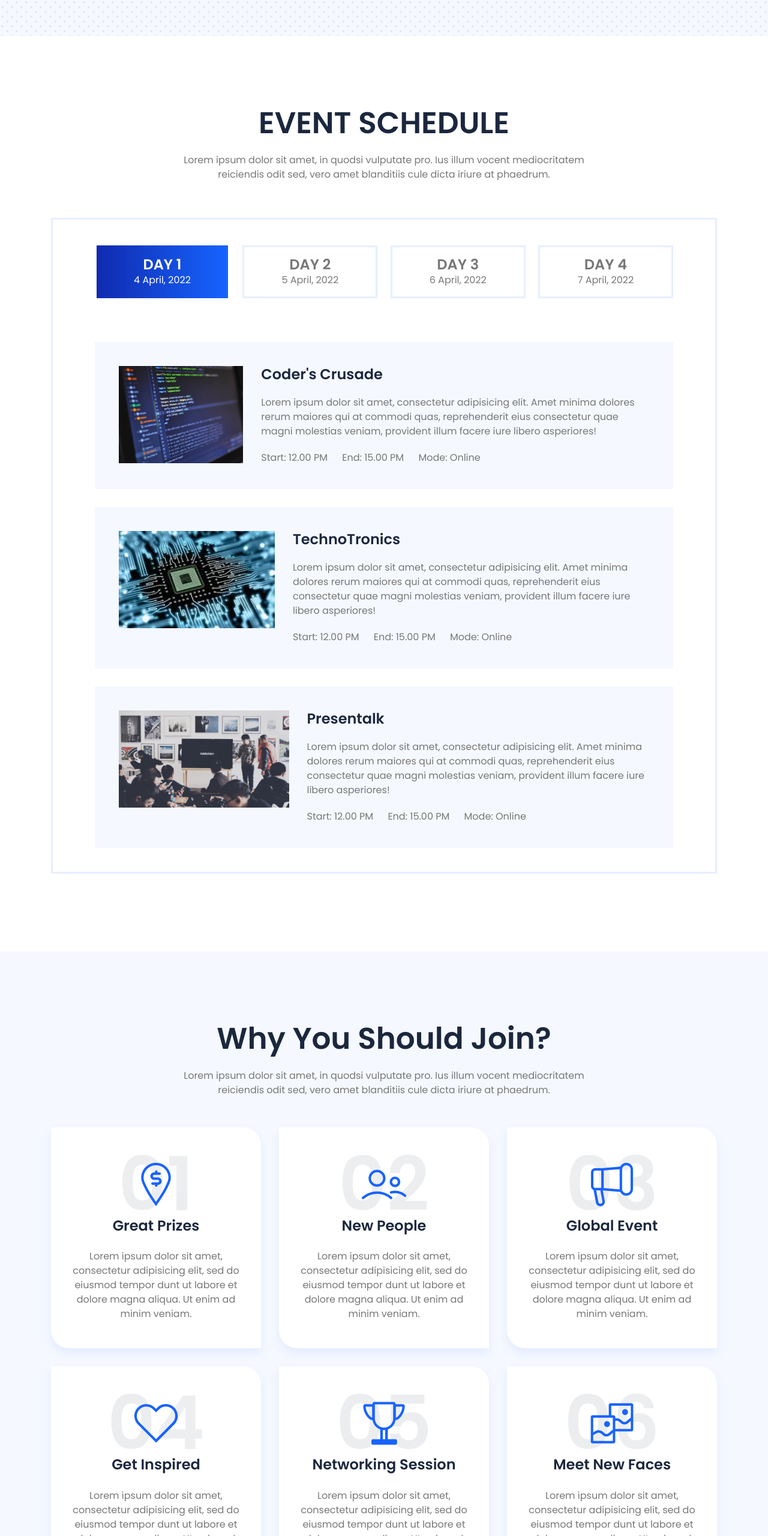
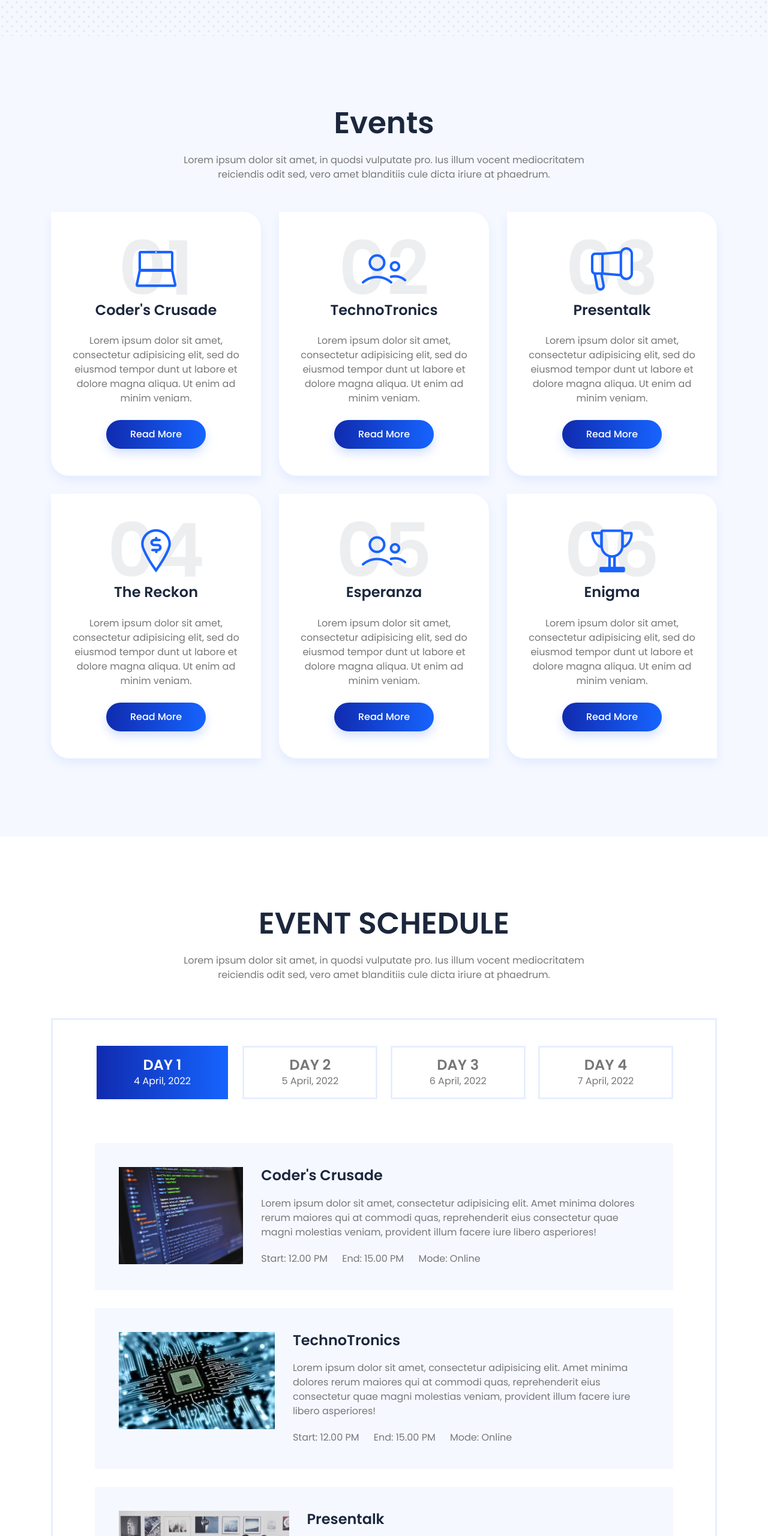
Before and after one commit to sudesh7447/elesafinal, a plain HTML site: page index.html in a window 1280 px wide. Shown: the part 1824-4384 px from the top of the page at 60% size. Drawn offline with Linux system fonts and the light colour scheme; files whose address does not match are found by name.

Commit message:
frontend

```diff
--- a/index.html
+++ b/index.html
@@ -105,7 +105,7 @@
                             </div>
 
                             <div class="navbar-btn d-none d-sm-inline-block">
-                                <a class="main-btn" href="#">Register now</a>
+                                <a class="main-btn page-scroll" href="#">Register now</a>
                             </div>
                         </nav> <!-- navbar -->
                     </div>
@@ -124,8 +124,8 @@
                             <h3 class="sub-title"">4 April, 2022 </h3>
 
                             <ul class="header-btn">
-                                <li><a class="main-btn main-btn-2" href="#">Register Now</a></li>
-                                <li><a class="main-btn" href="#">Learn More</a></li>
+                                <li><a class="main-btn main-btn-2 page-scroll" href="#">Register Now</a></li>
+                                <li><a class="main-btn page-scroll" href="#about">Learn More</a></li>
                             </ul>
                         </div>  <!-- header content -->
                     </div>
@@ -224,7 +224,101 @@
     </section>
 
     <!--====== COUNTER PART ENDS ======-->
+   <!--====== FEATURES PART START ======-->
 
+   <section id="features" class="features-area pt-115 pb-130 gray-bg">
+    <div class="container">
+        <div class="row justify-content-center">
+            <div class="col-lg-8">
+                <div class="section-title text-center pb-20">
+                    <h2 class="title">Events</h2>
+                    <p class="text">Lorem ipsum dolor sit amet, in quodsi vulputate pro. Ius illum vocent mediocritatem reiciendis odit sed, vero amet blanditiis cule dicta iriure at phaedrum.</p>
+                </div> <!-- section title -->
+            </div>
+        </div> <!-- row -->
+        <div class="row justify-content-center">
+            <div class="col-lg-4 col-md-6 col-sm-8">
+                <div class="single-features text-center mt-30 wow fadeIn" data-wow-duration="1s" data-wow-delay="0s">
+                    <div class="features-icon">
+                        <i class="lni lni-laptop"></i>
+
+                        <span>01</span>
+                    </div>
+                    <div class="features-content">
+                        <h4 class="features-title"><a href="#">Coder's Crusade</a></h4>
+                        <p class="text">Lorem ipsum dolor sit amet, consectetur adipisicing elit, sed do eiusmod tempor dunt ut labore et dolore magna aliqua. Ut enim ad minim veniam.</p>
+                        <br> <a class="main-btn main-btn-2 page-scroll" href="#">Read More</a>
+
+                    </div>
+                </div> <!-- single features -->
+            </div>
+            <div class="col-lg-4 col-md-6 col-sm-8">
+                <div class="single-features text-center mt-30 wow fadeIn" data-wow-duration="1s" data-wow-delay="0.5s">
+                    <div class="features-icon">
+                        <i class="lni-users"></i>
+                        <span>02</span>
+                    </div>
+                    <div class="features-content">
+                        <h4 class="features-title"><a href="#">TechnoTronics</a></h4>
+                        <p class="text">Lorem ipsum dolor sit amet, consectetur adipisicing elit, sed do eiusmod tempor dunt ut labore et dolore magna aliqua. Ut enim ad minim veniam.</p>
+                        <br> <a class="main-btn main-btn-2 page-scroll" href="#">Read More</a> </div>
+                </div> <!-- single features -->
+            </div>
+            <div class="col-lg-4 col-md-6 col-sm-8">
+                <div class="single-features text-center mt-30 wow fadeIn" data-wow-duration="1s" data-wow-delay="1s">
+                    <div class="features-icon">
+                        <i class="lni-bullhorn"></i>
+                        <span>03</span>
+                    </div>
+                    <div class="features-content">
+                        <h4 class="features-title"><a href="#">Presentalk</a></h4>
+                        <p class="text">Lorem ipsum dolor sit amet, consectetur adipisicing elit, sed do eiusmod tempor dunt ut labore et dolore magna aliqua. Ut enim ad minim veniam.</p>
+                        <br> <a class="main-btn main-btn-2 page-scroll" href="#">Read More</a></div>
+                </div> <!-- single features -->
+            </div>
+            <div class="col-lg-4 col-md-6 col-sm-8">
+                <div class="single-features text-center mt-30 wow fadeIn" data-wow-duration="1s" data-wow-delay="0.5s">
+                    <div class="features-icon">
+                        <i class="lni lni-money-location"></i>
+
+                        <span>04</span>
+                    </div>
+                    <div class="features-content">
+                        <h4 class="features-title"><a href="#">The Reckon</a></h4>
+                        <p class="text">Lorem ipsum dolor sit amet, consectetur adipisicing elit, sed do eiusmod tempor dunt ut labore et dolore magna aliqua. Ut enim ad minim veniam.</p>
+                        <br> <a class="main-btn main-btn-2 page-scroll" href="#">Read More</a></div>
+                </div> <!-- single features -->
+            </div>
+            <div class="col-lg-4 col-md-6 col-sm-8">
+                <div class="single-features text-center mt-30 wow fadeIn" data-wow-duration="1s" data-wow-delay="1s">
+                    <div class="features-icon">
+                        <i class="lni-users"></i>
+
+                        <span>05</span>
+                    </div>
+                    <div class="features-content">
+                        <h4 class="features-title"><a href="#">Esperanza</a></h4>
+                        <p class="text">Lorem ipsum dolor sit amet, consectetur adipisicing elit, sed do eiusmod tempor dunt ut labore et dolore magna aliqua. Ut enim ad minim veniam.</p>
+                        <br> <a class="main-btn main-btn-2 page-scroll" href="#">Read More</a> </div>
+                </div> <!-- single features -->
+            </div>
+            <div class="col-lg-4 col-md-6 col-sm-8">
+                <div class="single-features text-center mt-30 wow fadeIn" data-wow-duration="1s" data-wow-delay="1.5s">
+                    <div class="features-icon">
+                        <i class="lni-cup"></i>
+                        <span>06</span>
+                    </div>
+                    <div class="features-content">
+                        <h4 class="features-title"><a href="#">Enigma</a></h4>
+                        <p class="text">Lorem ipsum dolor sit amet, consectetur adipisicing elit, sed do eiusmod tempor dunt ut labore et dolore magna aliqua. Ut enim ad minim veniam.</p>
+                        <br> <a class="main-btn main-btn-2 page-scroll" href="#">Read More</a> </div>
+                </div> <!-- single features -->
+            </div>
+        </div> <!-- row -->
+    </div> <!-- container -->
+</section>
+
+<!--====== FEATURES PART ENDS ======-->
     <!--====== EVENT SCHEDULE PART START ======-->
 
     <section id="event" class="event-schedule pt-115 pb-130">
@@ -469,96 +563,7 @@
 
     <!--====== EVENT SCHEDULE PART ENDS ======-->
 
-    <!--====== FEATURES PART START ======-->
 
-    <section id="features" class="features-area pt-115 pb-130 gray-bg">
-        <div class="container">
-            <div class="row justify-content-center">
-                <div class="col-lg-8">
-                    <div class="section-title text-center pb-20">
-                        <h2 class="title">Why You Should Join?</h2>
-                        <p class="text">Lorem ipsum dolor sit amet, in quodsi vulputate pro. Ius illum vocent mediocritatem reiciendis odit sed, vero amet blanditiis cule dicta iriure at phaedrum.</p>
-                    </div> <!-- section title -->
-                </div>
-            </div> <!-- row -->
-            <div class="row justify-content-center">
-                <div class="col-lg-4 col-md-6 col-sm-8">
-                    <div class="single-features text-center mt-30 wow fadeIn" data-wow-duration="1s" data-wow-delay="0s">
-                        <div class="features-icon">
-                            <i class="lni lni-money-location"></i>
-                            <span>01</span>
-                        </div>
-                        <div class="features-content">
-                            <h4 class="features-title"><a href="#">Great Prizes</a></h4>
-                            <p class="text">Lorem ipsum dolor sit amet, consectetur adipisicing elit, sed do eiusmod tempor dunt ut labore et dolore magna aliqua. Ut enim ad minim veniam.</p>
-                        </div>
-                    </div> <!-- single features -->
-                </div>
-                <div class="col-lg-4 col-md-6 col-sm-8">
-                    <div class="single-features text-center mt-30 wow fadeIn" data-wow-duration="1s" data-wow-delay="0.5s">
-                        <div class="features-icon">
-                            <i class="lni-users"></i>
-                            <span>02</span>
-                        </div>
-                        <div class="features-content">
-                            <h4 class="features-title"><a href="#">New People</a></h4>
-                            <p class="text">Lorem ipsum dolor sit amet, consectetur adipisicing elit, sed do eiusmod tempor dunt ut labore et dolore magna aliqua. Ut enim ad minim veniam.</p>
-                        </div>
-                    </div> <!-- single features -->
-                </div>
-                <div class="col-lg-4 col-md-6 col-sm-8">
-                    <div class="single-features text-center mt-30 wow fadeIn" data-wow-duration="1s" data-wow-delay="1s">
-                        <div class="features-icon">
-                            <i class="lni-bullhorn"></i>
-                            <span>03</span>
-                        </div>
-                        <div class="features-content">
-                            <h4 class="features-title"><a href="#">Global Event</a></h4>
-                            <p class="text">Lorem ipsum dolor sit amet, consectetur adipisicing elit, sed do eiusmod tempor dunt ut labore et dolore magna aliqua. Ut enim ad minim veniam.</p>
-                        </div>
-                    </div> <!-- single features -->
-                </div>
-                <div class="col-lg-4 col-md-6 col-sm-8">
-                    <div class="single-features text-center mt-30 wow fadeIn" data-wow-duration="1s" data-wow-delay="0.5s">
-                        <div class="features-icon">
-                            <i class="lni-heart"></i>
-                            <span>04</span>
-                        </div>
-                        <div class="features-content">
-                            <h4 class="features-title"><a href="#">Get Inspired</a></h4>
-                            <p class="text">Lorem ipsum dolor sit amet, consectetur adipisicing elit, sed do eiusmod tempor dunt ut labore et dolore magna aliqua. Ut enim ad minim veniam.</p>
-                        </div>
-                    </div> <!-- single features -->
-                </div>
-                <div class="col-lg-4 col-md-6 col-sm-8">
-                    <div class="single-features text-center mt-30 wow fadeIn" data-wow-duration="1s" data-wow-delay="1s">
-                        <div class="features-icon">
-                            <i class="lni-cup"></i>
-                            <span>05</span>
-                        </div>
-                        <div class="features-content">
-                            <h4 class="features-title"><a href="#">Networking Session</a></h4>
-                            <p class="text">Lorem ipsum dolor sit amet, consectetur adipisicing elit, sed do eiusmod tempor dunt ut labore et dolore magna aliqua. Ut enim ad minim veniam.</p>
-                        </div>
-                    </div> <!-- single features -->
-                </div>
-                <div class="col-lg-4 col-md-6 col-sm-8">
-                    <div class="single-features text-center mt-30 wow fadeIn" data-wow-duration="1s" data-wow-delay="1.5s">
-                        <div class="features-icon">
-                            <i class="lni-gallery"></i>
-                            <span>06</span>
-                        </div>
-                        <div class="features-content">
-                            <h4 class="features-title"><a href="#">Meet New Faces</a></h4>
-                            <p class="text">Lorem ipsum dolor sit amet, consectetur adipisicing elit, sed do eiusmod tempor dunt ut labore et dolore magna aliqua. Ut enim ad minim veniam.</p>
-                        </div>
-                    </div> <!-- single features -->
-                </div>
-            </div> <!-- row -->
-        </div> <!-- container -->
-    </section>
-
-    <!--====== FEATURES PART ENDS ======-->
 
 
 
@@ -579,7 +584,7 @@
             <div class="row client-active">
                 <div class="col-lg-3">
                     <div class="single-client">
-                        <img src="assets/images/client-1.png" alt="Client">
+                        <img src="assets/images/client-2.png" alt="Client">
                     </div> <!-- single client -->
                 </div>
                 <div class="col-lg-3">
@@ -589,17 +594,17 @@
                 </div>
                 <div class="col-lg-3">
                     <div class="single-client">
-                        <img src="assets/images/client-3.png" alt="Client">
+                        <img src="assets/images/client-2.png" alt="Client">
                     </div> <!-- single client -->
                 </div>
                 <div class="col-lg-3">
                     <div class="single-client">
-                        <img src="assets/images/client-4.png" alt="Client">
+                        <img src="assets/images/client-2.png" alt="Client">
                     </div> <!-- single client -->
                 </div>
                 <div class="col-lg-3">
                     <div class="single-client">
-                        <img src="assets/images/client-5.png" alt="Client">
+                        <img src="assets/images/client-2.png" alt="Client">
                     </div> <!-- single client -->
                 </div>
             </div> <!-- row -->
@@ -624,8 +629,9 @@
                     <div class="row">
                         <div class="col-lg-6">
                             <div class="footer-address mt-40">
-                                <h5 class="f-title">Venue Location</h5>
-                                <p class="text">18 - 21 DECEMBER, 2022 <br> 51 Francis Street, Cesare Rosaroll, 118 80139 Eventine</p>
+                                <h5 class="f-title">ELESA</h5>
+                                <p class="text">Association of electronics engineering students</p>
+                                <p class="text">Walchand College of engineering , Sangli</p>
                                 <a class="contact-link" href="#">Contact Our Authority</a>
                             </div> <!-- footer address -->
                         </div>
```
